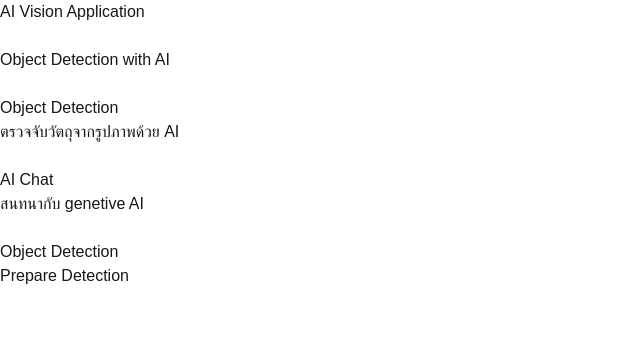
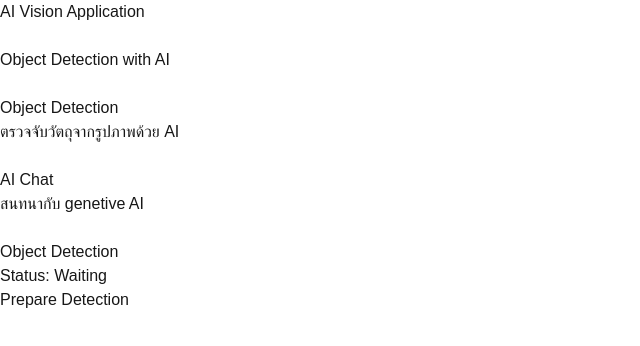
Before and after one commit to sulhassals-stack/aiwebapp2, a Next.js app: page / in a window 1280 px wide. Shown: the top 346 px of the page, without its empty margins (0-640 px from the left). Built offline with nearby package versions, Linux system fonts and the light colour scheme.

Commit message:
OnClick Ready

```diff
--- a/components/DetectionPanel.tsx
+++ b/components/DetectionPanel.tsx
@@ -1,5 +1,8 @@
 "use client";
+import { useState } from "react";
 export function DetectionPanel() {
+    const [status, setStatus] = useState("Waiting");
+
     function handleClick() {
         alert(
             "Prepare object detection"
@@ -10,11 +13,13 @@ export function DetectionPanel() {
             <h2>
                 Object Detection
             </h2>
+            <p>
+                Status: {status}
+            </p>
+
             <button
-                onClick={() =>
-                    alert(
-                        "Prepare object detection"
-                    )
+                onClick={() => setStatus("Ready")
+
                 }
             >
                 Prepare Detection
```
